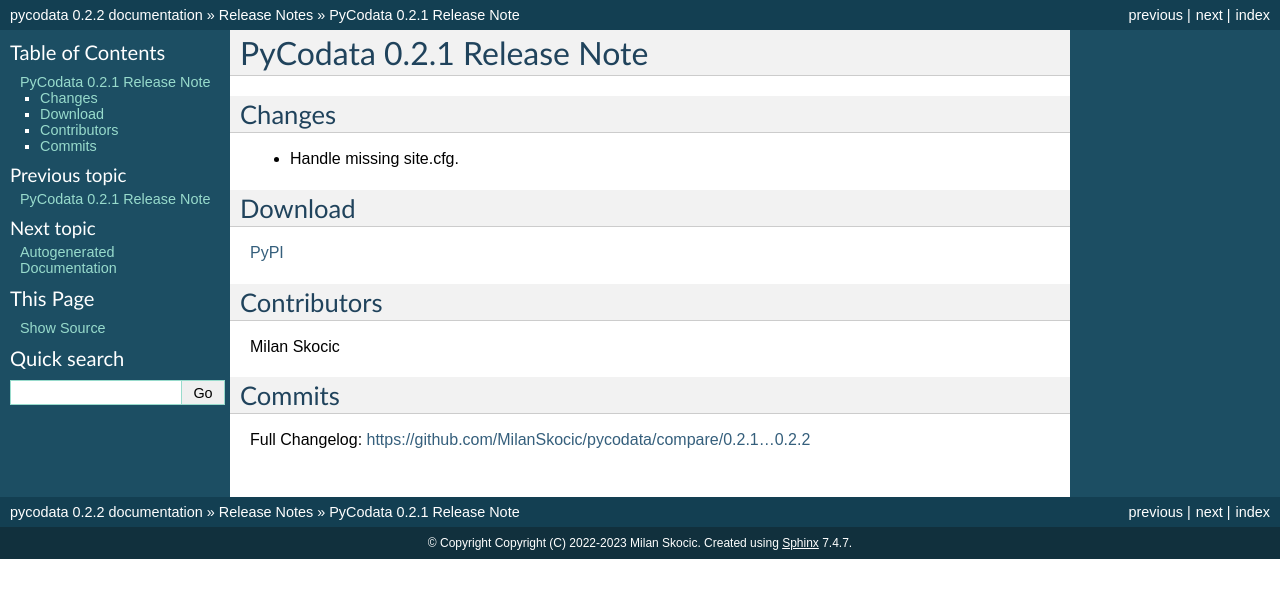
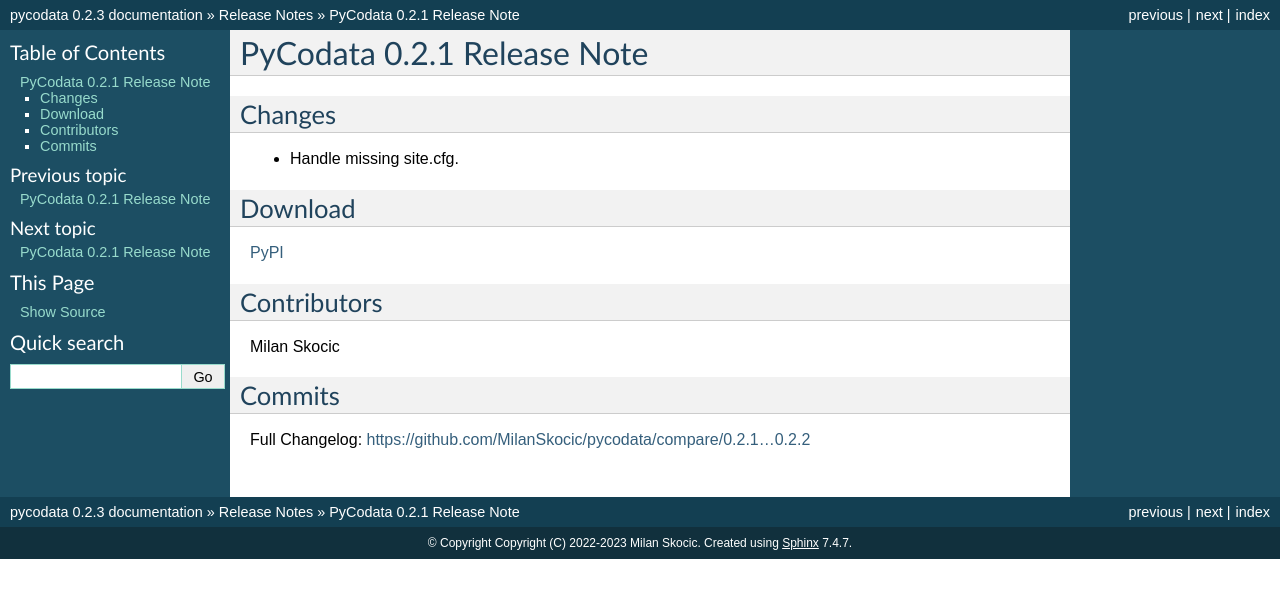
Before and after one commit to MilanSkocic/pycodata, a Sphinx documentation site: the page built from sphinx/source/releases/0.2.2-notes.rst, in a window 1280 px wide. Shown: the top 598 px of the page. Built offline with Sphinx 7.4.7, drawn with Linux system fonts in a browser that asks for light colours; formulas are drawn with MathJax 3.

Commit message:
RLS: Prepare new release.

```diff
--- a/pycodata/version.py
+++ b/pycodata/version.py
@@ -11,7 +11,7 @@
            '__license__']
 
 __package_name__ = "pycodata"
-__version__ = "0.2.2"
+__version__ = "0.2.3"
 __author__ = "Milan Skocic"
 __author_email__ = "milan.skocic@icloud.com"
 __maintainer__ = __author__
--- a/sphinx/source/releases/index.rst
+++ b/sphinx/source/releases/index.rst
@@ -4,6 +4,7 @@
 .. toctree::
     :maxdepth: 1
 
+    0.2.3-notes.rst
+    0.2.2-notes.rst
+    0.2.1-notes.rst
     0.2.0-notes.rst
-    0.2.1-notes.rst
-    0.2.2-notes.rst
```
Also changed, not shown: sphinx/source/releases/0.2.3-notes.rst (added, +23 -0 lines).
